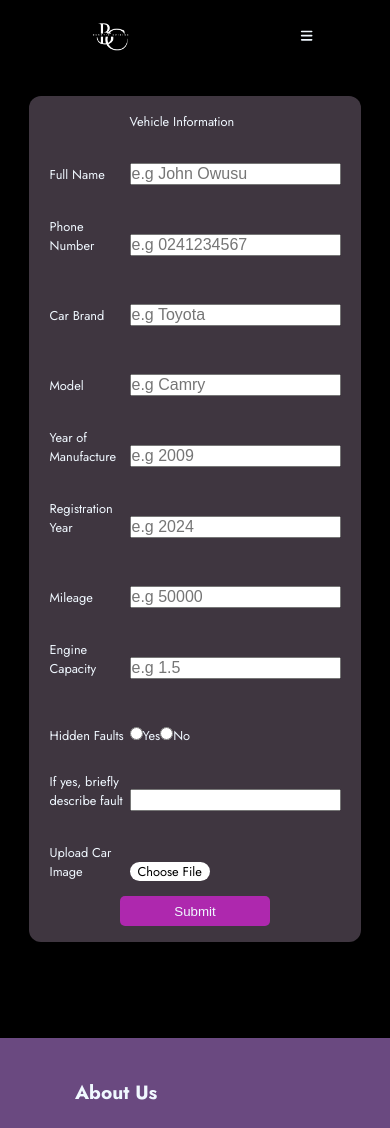
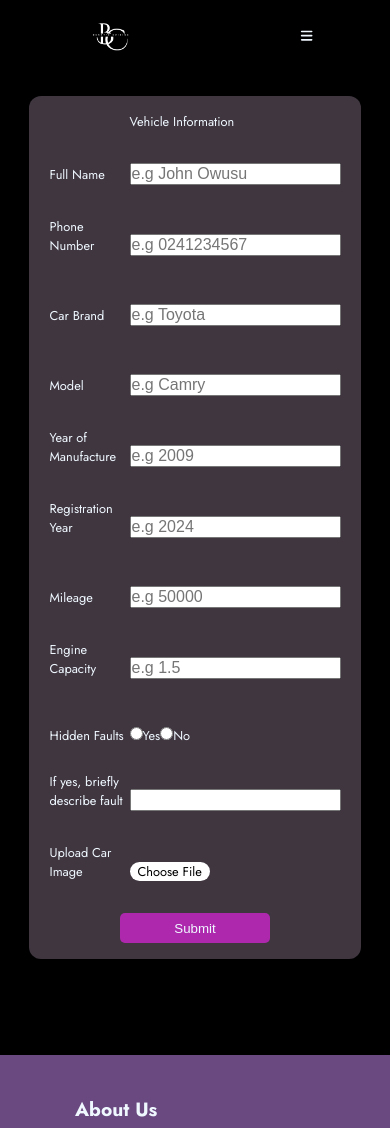
Before and after one commit to bennymagni/CarSaleApp, a React (Create React App) app: page /checkcareligibility in a window 390 px wide. Shown: the top 1128 px of the page. Built offline with nearby package versions, Linux system fonts and the light colour scheme; no server answers.

Commit message:
further responsive changes

```diff
--- a/src/index.css
+++ b/src/index.css
@@ -648,4 +648,8 @@ img:hover{
     width: 24rem;
   }
 
+  .cceButton{
+    margin-top: 2rem;
+  }
+
 }
```
